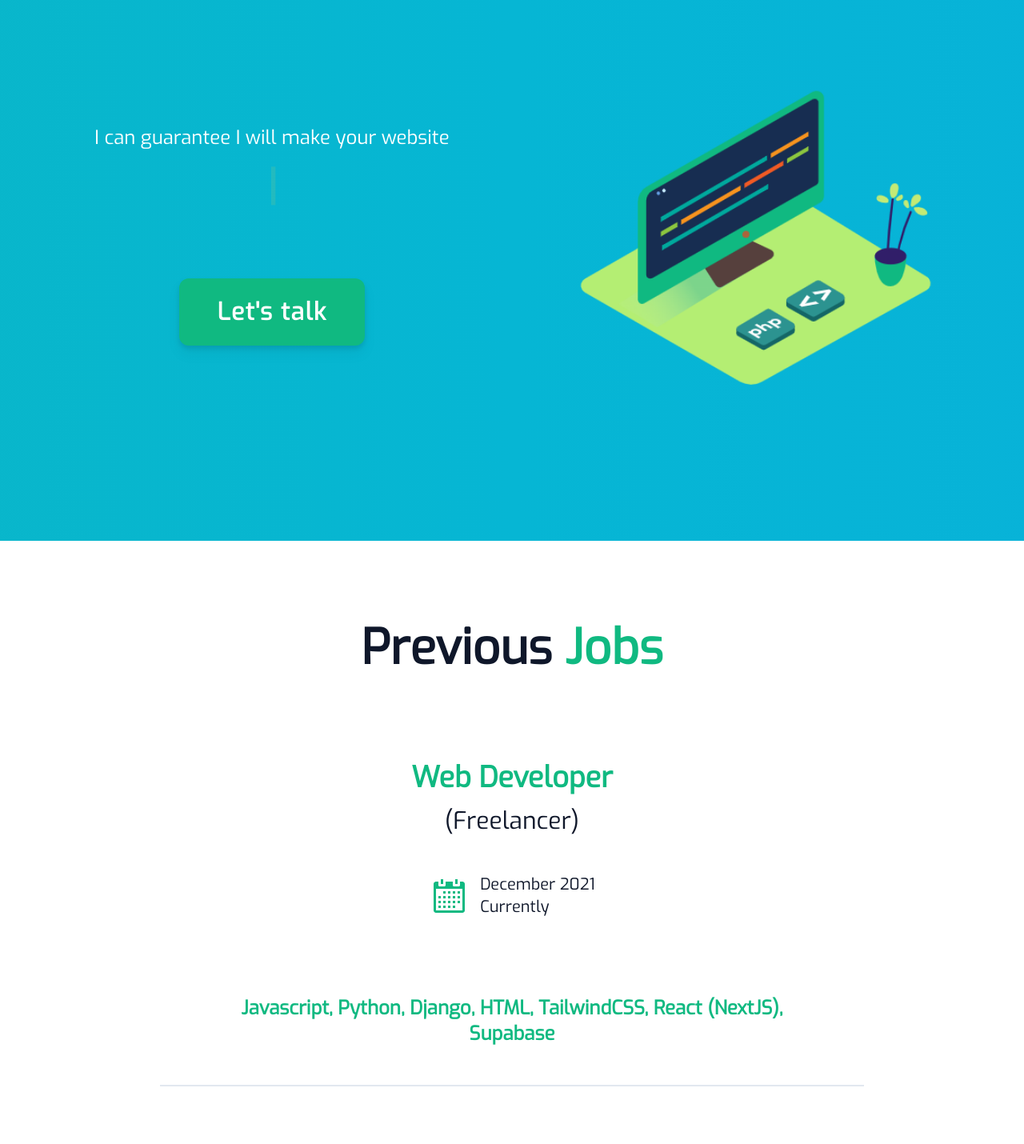
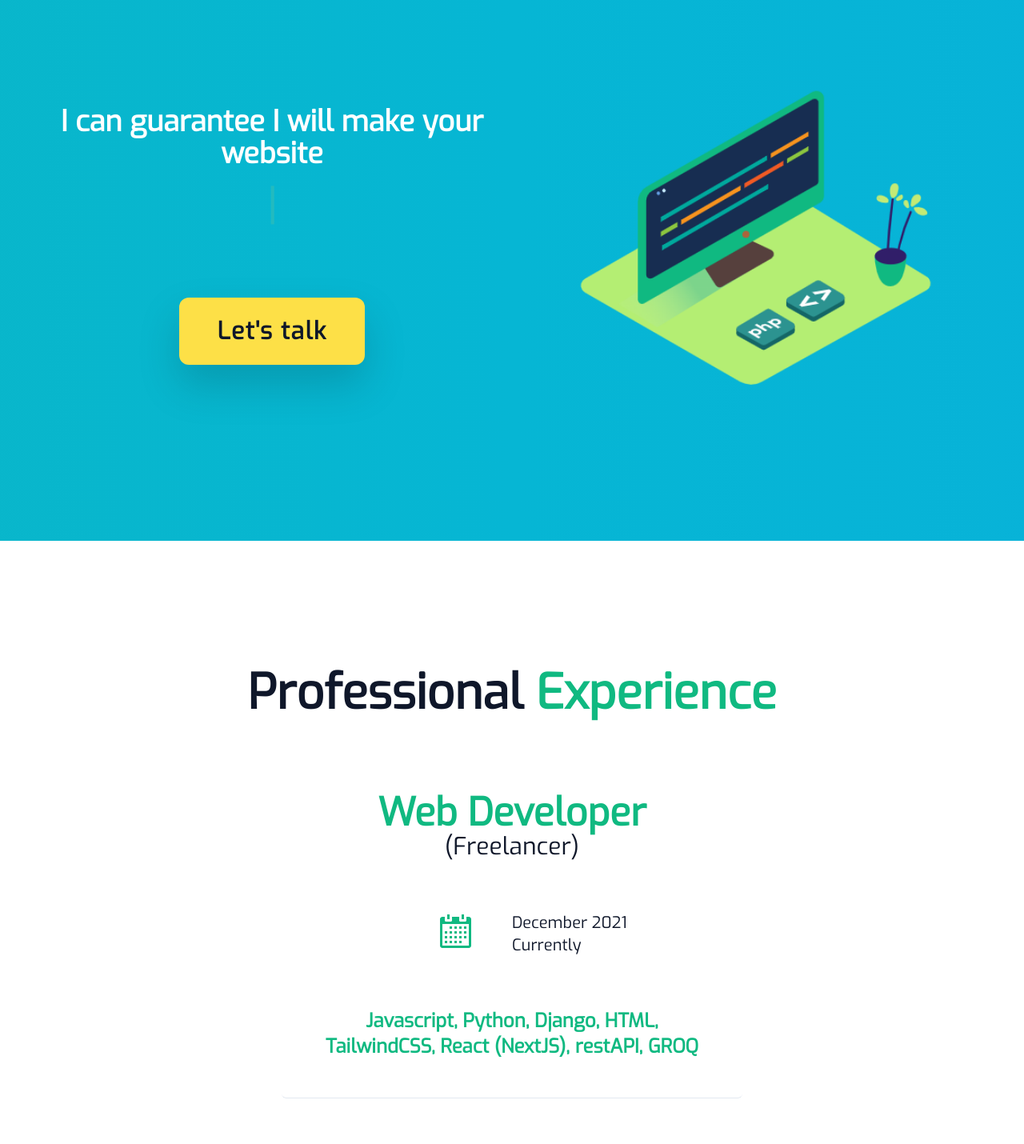
Before and after one commit to Filigs/next-portfolio, a Next.js app: page / in a window 1280 px wide. Shown: the part 200-1630 px from the top of the page at 80% size. Built offline with nearby package versions, Linux system fonts and the light colour scheme.

Commit message:
massive update qol

```diff
--- a/components/experience.js
+++ b/components/experience.js
@@ -1,17 +1,16 @@
 import { GoCalendar } from "react-icons/go";
-export default function Experience() {
+
 const jobs = [
   {
     id: 1,
     nome: "Web Developer",
     tipo: "Freelancer",
-      desc: "Javascript, Python, Django, HTML, TailwindCSS, React (NextJS), Supabase",
+    desc: "Javascript, Python, Django, HTML, TailwindCSS, React (NextJS), restAPI, GROQ",
     start: "December 2021",
     end: "Currently",
   },
   {
     id: 2,
-
     nome: "Unicâmbio S.A",
     tipo: "Store Manager and Treasury",
     desc: "Customer service, Sales, Currency exchange",
@@ -19,59 +18,47 @@ export default function Experience() {
     end: "December 2021",
   },
 ];
-  // array com trabalhos
 
+export default function Experience() {
   return (
     <div className="block bg-light dark:bg-dark rounded-t-xl">
-      <div className="mx-auto">
-        <div className="flex flex-col gap-4">
-          <section className="p-10 border-0 lg:p-14 bg-light dark:bg-dark rounded-xl">
-            <p className="p-4 mx-auto my-8 text-4xl font-black text-center cursor-default lg:text-6xl max-w-fit dark:after:text-light rounded-xl ">
-              <span>{"Previous "}</span>
-              <span className="text-primary dark:text-primary">{"Jobs"}</span>
-            </p>
-            {jobs.map((job) => {
-              return (
+      <div className="grid grid-flow-row mt-16">
+        <div className="mt-16 bg-light dark:bg-dark rounded-xl">
+          <h1 className="mx-auto mt-8 text-4xl font-black text-center cursor-default lg:text-6xl max-w-fit dark:after:text-light rounded-xl">
+            <span>Professional </span>
+            <span className="text-primary dark:text-primary">Experience</span>
+          </h1>
+        </div>
+        <div className="block mt-8">
+          {jobs.map((job) => (
             <div
               key={job.id}
-                  className="items-center py-8 my-2 text-center border-t-0 border-b-2 dark:bg-dark xl:mx-36 border-x-0 border-slate-200 dark:border-slate-700"
+              className="grid h-auto max-w-xl grid-flow-row pb-12 mx-auto mt-16 text-center border-b rounded-md dark:bg-dark border-slate-200 dark:border-slate-500"
             >
-                  <section className="mx-auto my-4 max-w-fit">
               <div className="grid grid-flow-row leading-relaxed">
-                      {" "}
-                      <p className="p-4 text-2xl font-bold text-primary lg:text-3xl xl:text-4xl dark:text-primary">
-                        {" "}
+                <h2 className="text-3xl font-bold text-primary lg:text-4xl xl:text-5xl dark:text-primary">
                   {job.nome}
-                      </p>
+                </h2>
                 <p className="text-xl font-normal lg:text-2xl xl:text-3xl">
-                        {" "}
-                        {" (" + job.tipo + ")"}
+                  {"(" + job.tipo + ")"}
                 </p>
               </div>
-                    <div className="grid items-center justify-center grid-flow-col grid-rows-2 p-8 my-4 text-lg font-normal gap-x-4 lg:text-xl">
-                      <div className="row-span-2 text-4xl lg:text-5xl text-primary dark:text-primaryHover">
-                        <span>
-                          {" "}
-                          <GoCalendar />
-                        </span>
+              <div className="grid h-auto grid-cols-2 mx-auto mt-16 justify-items-center">
+                <div className="self-stretch inline-block h-full">
+                  <GoCalendar className="text-4xl lg:text-5xl text-primary dark:text-primaryHover " />
                 </div>
-                      <div className="col-span-2 baseline text-start ">
-                        <span> {job.start}</span>
-                      </div>
-                      <div className="col-span-2 row-span-1 text-start ">
-                        <span> {job.end}</span>
+                <div className="grid self-stretch grid-flow-row">
+                  <p className="inline text-xl text-start">{job.start}</p>
+                  <p className="inline text-xl text-start">{job.end}</p>
                 </div>
               </div>
-                  </section>
-                  <section className="px-8 pt-8 leading-loose lg:px-10">
-                    <p className="p-4 text-lg font-bold text-primary lg:text-2xl rounded-xl dark:text-primaryHover">
+              <section className="px-8 mt-16 leading-loose lg:px-10">
+                <p className="text-xl font-bold text-primary lg:text-2xl rounded-xl dark:text-primaryHover">
                   {job.desc}
                 </p>
               </section>
             </div>
-              );
-            })}
-          </section>
+          ))}
         </div>
       </div>
     </div>
--- a/components/index/biography.js
+++ b/components/index/biography.js
@@ -10,10 +10,12 @@ export default function Biography() {
   //   <Typewriter />
   // </div>
   return (
-    <div className="border-0">
-      <div className="text-xl font-medium text-center text-white lg:text-2xl lg:max-w-xl">
-        {biography.body}
-        <div className="mt-4 font-mono text-3xl font-black tracking-wider text-cta lg:text-5xl dark:text-cta">
+    <div className="h-full border-0">
+      <div className=" lg:max-w-xl">
+        <h1 className="text-2xl font-black text-center text-white lg:text-4xl">
+          {biography.body}
+        </h1>
+        <div className="mt-4 font-mono text-3xl font-thin tracking-widest text-cta lg:text-5xl dark:text-cta">
           <Typewriter
             cursor="true"
             loop="0"
@@ -22,6 +24,7 @@ export default function Biography() {
               "User Friendly",
               "Lightweight",
               "SEO Friendly",
+              "Modern",
             ]}
           />
         </div>
--- a/components/index/hero.js
+++ b/components/index/hero.js
@@ -19,7 +19,7 @@ export default function Hero() {
             <div className="text-center ">
               {/* button */}
               <Link href="/contact-form" passHref>
-                <button className="text-light bg-primary dark:bg-primary hover:bg-primaryHover dark:hover:bg-primaryHover">
+                <button className="text-dark bg-cta dark:bg-cta drop-shadow-2xl hover:bg-ctaHover dark:hover:bg-ctaHover">
                   {"Let's talk"}
                 </button>
               </Link>
@@ -30,7 +30,7 @@ export default function Hero() {
 
           {/* landing pic */}
 
-          <div className="items-center justify-center mx-auto">
+          <div className="items-center justify-center h-full mx-auto">
             <Image
               src={banne}
               alt="Web development vector"
--- a/components/index/portfolio.js
+++ b/components/index/portfolio.js
@@ -40,7 +40,7 @@ export default function Portfolio() {
   ];
 
   return (
-    <div className="bg-light dark:bg-dark">
+    <div className="mt-30 bg-light dark:bg-dark">
       <div className="max-w-screen-xl py-8 mx-auto lg:py-16 ">
         <div className="max-w-screen-sm mx-auto mb-10 text-center lg:mb-20">
           <h2 className="mb-4 text-3xl font-extrabold tracking-tight lg:text-4xl text-dark dark:text-light">
@@ -49,7 +49,7 @@ export default function Portfolio() {
               {"Portfolio"}
             </span>
           </h2>
-          <p className="font-light text-slate-500 sm:text-xl dark:text-slate-400">
+          <p className="mt-16 text-xl tracking-wide font-base text-dark dark:text-white lg:text-2xl xl:text-3xl">
             {
               "Stay updated with the current project I'm working at and my best past development experiences!"
             }
--- a/components/layout.js
+++ b/components/layout.js
@@ -1,12 +1,14 @@
 import Navbar from "./navbar.js";
 import Footer from "./footer.js";
+import BackToTopButton from "../utils/scrollButton.jsx";
 
 export default function Layout({ children }) {
   return (
-    <>
+    <div className="flex flex-col min-h-screen">
       <Navbar />
-      <main>{children}</main>
+      <main className="flex-1">{children}</main>
       <Footer />
-    </>
+      <BackToTopButton />
+    </div>
   );
 }
--- a/components/navbar.js
+++ b/components/navbar.js
@@ -14,7 +14,7 @@ export default function NavBar() {
             alt="Avatar as a logo"
             width={40}
             height={40}
-            className="scale-95 rounded-full bg-cta dark:bg-cta"
+            className="object-cover scale-95 rounded-full bg-cta dark:bg-cta"
           />
           <Link href="/" passHref>
             <div className="text-xl font-semibold align-baseline lg:text-2xl text-dark dark:text-light">
--- a/pages/_app.js
+++ b/pages/_app.js
@@ -1,6 +1,6 @@
 import "../styles/globals.css";
 import { ThemeProvider } from "next-themes";
-import React from "react";
+import React, { useState, useEffect } from "react";
 import Layout from "../components/layout";
 import Router from "next/router";
 import Loader from "../components/loader";
@@ -10,8 +10,8 @@ import "@fontsource/roboto/500.css";
 import "@fontsource/roboto/700.css";
 
 function MyApp({ Component, pageProps }) {
-  const [loading, setLoading] = React.useState(false);
-  React.useEffect(() => {
+  const [loading, setLoading] = useState(false);
+  useEffect(() => {
     const start = () => {
       // console.log("start");
       setLoading(true);
--- a/styles/globals.css
+++ b/styles/globals.css
@@ -28,7 +28,7 @@ a {
     @apply antialiased lg:transition-transform lg:duration-75;
   }
   button {
-    @apply px-6 py-3 text-xl font-bold tracking-wider text-center rounded-xl lg:text-2xl xl:text-3xl sm:w-fit focus:ring-4 lg:px-9 lg:py-5 xl:px-12 xl:py-6 focus:ring-primaryHover dark:focus:ring-primaryHover hover:opacity-90 drop-shadow-lg;
+    @apply px-4 py-2 text-xl font-bold tracking-wider text-center rounded-xl lg:text-2xl xl:text-3xl sm:w-fit focus:ring-4 lg:px-9 lg:py-5 xl:px-12 xl:py-6 focus:ring-primaryHover dark:focus:ring-primaryHover hover:opacity-90 drop-shadow-lg;
   }
 
   div#hero-banner {
--- a/tailwind.config.js
+++ b/tailwind.config.js
@@ -10,6 +10,8 @@ module.exports = {
     "./node_modules/flowbite/**/*.{js,ts,jsx,tsx}",
     "./public/**/*.html",
     "./styles/globals.css",
+    "./utils/*.{js,jsx,ts,tsx}",
+    "./utils/**.{js,jsx,ts,tsx}",
   ],
   theme: {
     extend: {
--- /dev/null
+++ b/utils/scrollButton.jsx
@@ -0,0 +1,40 @@
+import { useState, useEffect } from "react";
+import { IoArrowUpCircle } from "react-icons/io5";
+
+function BackToTopButton() {
+  const [isVisible, setIsVisible] = useState(false);
+
+  useEffect(() => {
+    const toggleVisibility = () => {
+      if (window.pageYOffset > 300) {
+        setIsVisible(true);
+      } else {
+        setIsVisible(false);
+      }
+    };
+
+    window.addEventListener("scroll", toggleVisibility);
+
+    return () => window.removeEventListener("scroll", toggleVisibility);
+  }, []);
+
+  const handleClick = () => {
+    window.scrollTo({
+      top: 0,
+      behavior: "smooth",
+    });
+  };
+
+  return (
+    <button
+      className={`fixed bottom-4 right-4 z-50 ${
+        isVisible ? "opacity-100 visible" : "opacity-0 invisible"
+      } transition-opacity duration-300 ease-in-out rounded-full p-3 sm:p-4 md:p-5 bg-primary-500 hover:bg-primary-600 text-white focus:outline-none focus:ring focus:ring-primary-300`}
+      onClick={handleClick}
+    >
+      <IoArrowUpCircle className="w-5 h-5 sm:h-6 sm:w-6 md:h-7 md:w-7" />
+    </button>
+  );
+}
+
+export default BackToTopButton;
```
Also changed, not shown: components/footer.js (+1 -39 lines). Lines whose indentation alone changed are shown as unchanged.
